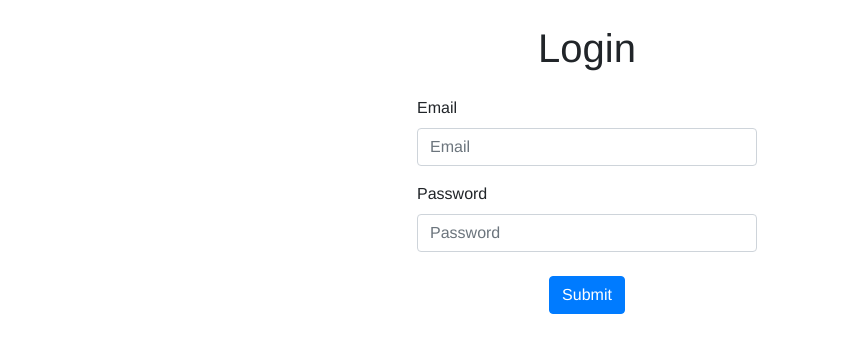
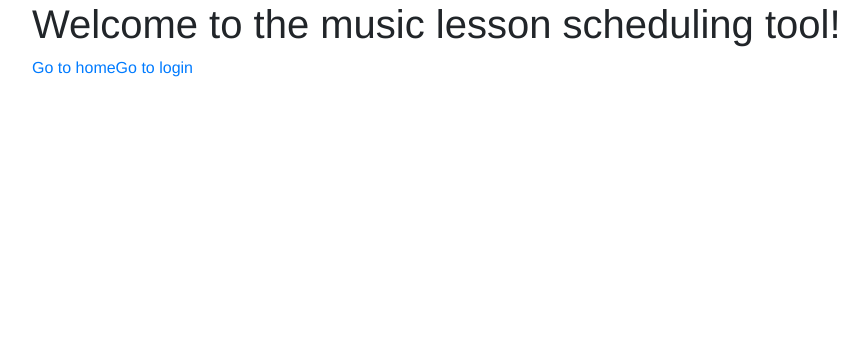
Before and after one commit to ThomasAWood/CompSci-NEA-SchedulingTool, a Vue app: page / in a window 1280 px wide. Shown: the top 352 px of the page, without its empty margins (53-921 px from the left). Built offline with nearby package versions, Linux system fonts and the light colour scheme.

Commit message:
Trying to install routing

```diff
--- a/package.json
+++ b/package.json
@@ -13,7 +13,8 @@
     "bootstrap": "^4.5.0",
     "core-js": "^3.6.5",
     "express": "^4.17.1",
-    "vue": "^2.6.11"
+    "vue": "^2.6.11",
+    "vue-router": "^3.3.4"
   },
   "devDependencies": {
     "@vue/cli-plugin-babel": "~4.4.0",
--- a/src/App.vue
+++ b/src/App.vue
@@ -1,16 +1,19 @@
 <template>
   <div id="app">
-    <LoginForm/>
+    <router-view></router-view>
   </div>
 </template>
 
 <script>
-import LoginForm from './components/LoginForm.vue'
+
+import Homepage from './components/Homepage.vue';
+import LoginForm from './components/LoginForm.vue';
 
 export default {
   name: 'App',
   components: {
-    LoginForm
+    LoginForm,
+    Homepage
   }
 }
 </script>
--- /dev/null
+++ b/src/components/Homepage.vue
@@ -0,0 +1,16 @@
+<template>
+    <div class='container'>
+        <h1>Welcome to the music lesson scheduling tool!</h1>
+        <router-link to='/'>Go to home</router-link>
+        <router-link to='/login'>Go to login</router-link>
+    </div>
+</template>
+
+<script>
+export default {
+    name: 'Homepage'
+    }
+</script>
+
+<style scoped>
+</style>
--- a/src/components/LoginForm.vue
+++ b/src/components/LoginForm.vue
@@ -30,5 +30,6 @@ export default {
         }
     }
 </script>
+
 <style scoped>
 </style>
--- a/src/main.js
+++ b/src/main.js
@@ -1,9 +1,13 @@
 import Vue from 'vue'
 import App from './App.vue'
+import router from './router'
 import 'bootstrap/dist/css/bootstrap.min.css'
 
 Vue.config.productionTip = false
 
 new Vue({
-  render: h => h(App),
-}).$mount('#app')
+  el: '#app',
+  router,
+  template: '<App/>',
+  components: { App }
+})
--- /dev/null
+++ b/src/router/index.js
@@ -0,0 +1,21 @@
+import Vue from 'vue'
+import Router from 'vue-router'
+import LoginForm from '@/components/LoginForm'
+import Homepage from '@/components/Homepage'
+
+Vue.use(Router)
+
+export default new Router({
+  routes: [
+    {
+      path: '/',
+      name: 'Homepage',
+      component: Homepage
+    },
+    {
+        path: '/login',
+        name: 'LoginForm',
+        component: LoginForm
+      }
+  ]
+})
```
Also changed, not shown: 6 other files (tests, documents, lock files or other folders).
